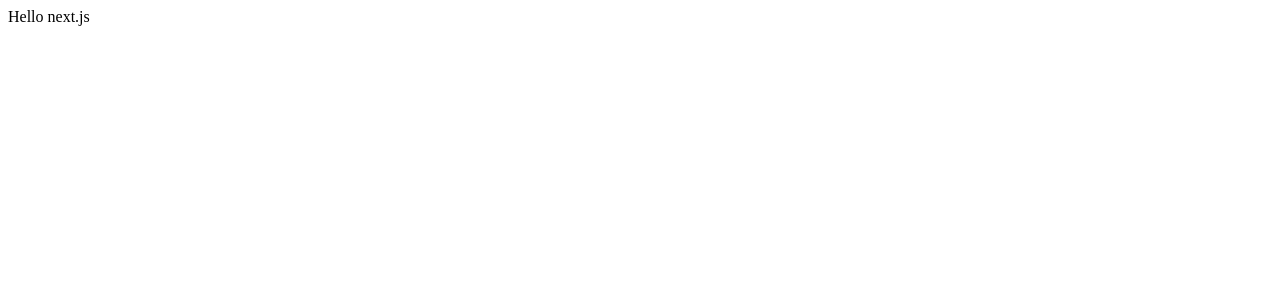
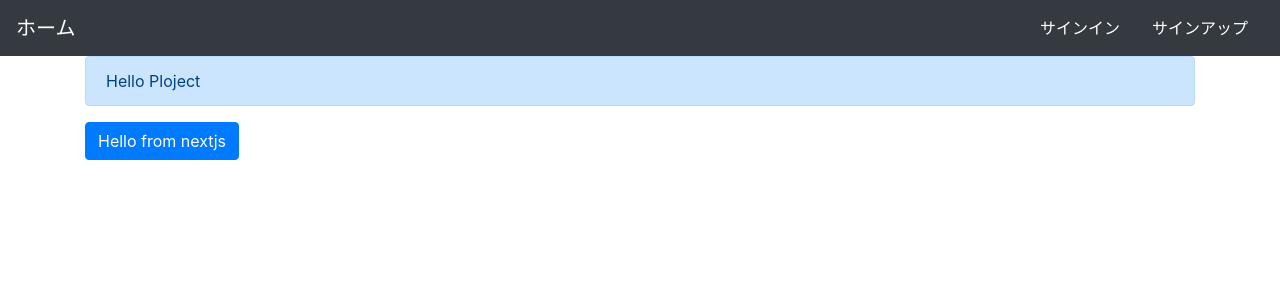
Before and after one commit to M-Y-code/food-delivery, a Next.js app in the folder frontend/: page / in a window 1280 px wide. Shown: the top 300 px of the page. Built offline with nearby package versions, Linux system fonts and the light colour scheme.

Commit message:
reactstrap init

```diff
--- /dev/null
+++ b/frontend/components/Layout.js
@@ -0,0 +1,48 @@
+import React from "react"
+import App from "next/app"
+import Head from "next/head"
+import Link from "next/link"
+import { Container, Nav, NavItem } from "reactstrap"
+
+
+const Layout = (props) => {
+    return (
+        <div>
+            <Head>
+                <title>フードデリバリーサービス</title>
+                <link rel="stylesheet" href="https://cdn.jsdelivr.net/npm/bootstrap@4.0.0/dist/css/bootstrap.min.css" />
+            </Head>
+            <header>
+                <style jsx>
+                    {`
+                    a {
+                        color: white;
+                    }
+                    `}
+                </style>
+                <Nav className="navbar navbar-dark bg-dark">
+                    <NavItem>
+                        <Link href="/">
+                            <a className="navbar-brand">ホーム</a>
+                        </Link>
+                    </NavItem>
+                    <NavItem className="ml-auto">
+                        <Link href="/login">
+                            <a className="nav-link">サインイン</a>
+                        </Link>
+                    </NavItem>
+                    <NavItem>
+                        <Link href="/register">
+                            <a className="nav-link">サインアップ</a>
+                        </Link>
+                    </NavItem>
+                </Nav>
+            </header>
+            <Container>
+                {props.children}
+            </Container>
+        </div>
+    );
+}
+
+export default Layout;
--- a/frontend/package.json
+++ b/frontend/package.json
@@ -14,6 +14,7 @@
   "dependencies": {
     "next": "^9.4.0",
     "react": "^16.13.1",
-    "react-dom": "^16.13.1"
+    "react-dom": "^16.13.1",
+    "reactstrap": "^9.1.2"
   }
 }
--- a/frontend/pages/_app.js
+++ b/frontend/pages/_app.js
@@ -1,6 +1,7 @@
 import React from "react"
 import App from "next/app"
 import Head from "next/head"
+import Layout from "../components/Layout"
 
 export default class Myapp extends App {
     render() {
@@ -8,9 +9,11 @@
         return (
             <>
                 <Head>
-
+                    <link rel="stylesheet" href="https://cdn.jsdelivr.net/npm/bootstrap@4.0.0/dist/css/bootstrap.min.css" />
                 </Head>
-                <Component {...pageProps} />
+                <Layout>
+                    <Component {...pageProps} />
+                </Layout>
             </>
         )
     }
--- a/frontend/pages/index.js
+++ b/frontend/pages/index.js
@@ -1,7 +1,12 @@
+import { Alert, Button } from "reactstrap"
+
 const index = () => {
     return (
         <div>
-            Hello next.js
+            <div>
+                <Alert color="primary">Hello Ploject</Alert>
+                <Button color="primary">Hello from nextjs</Button>
+            </div>
         </div>
     );
 }
```
Also changed, not shown: 1 other file (tests, documents, lock files or other folders).
